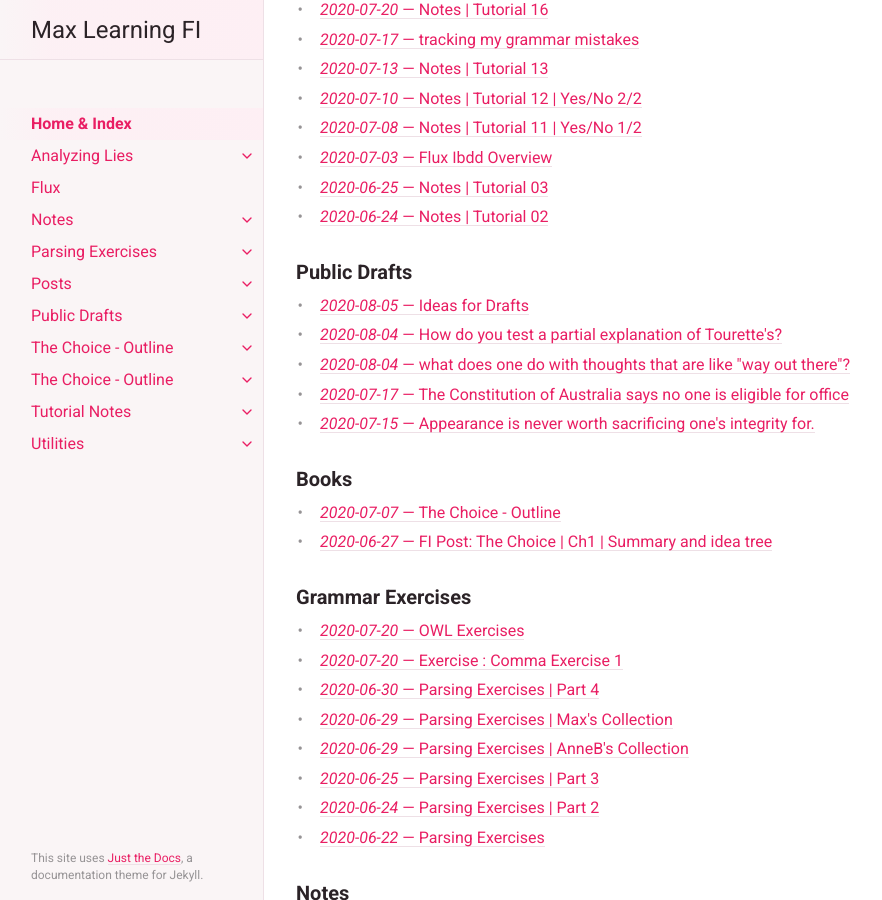
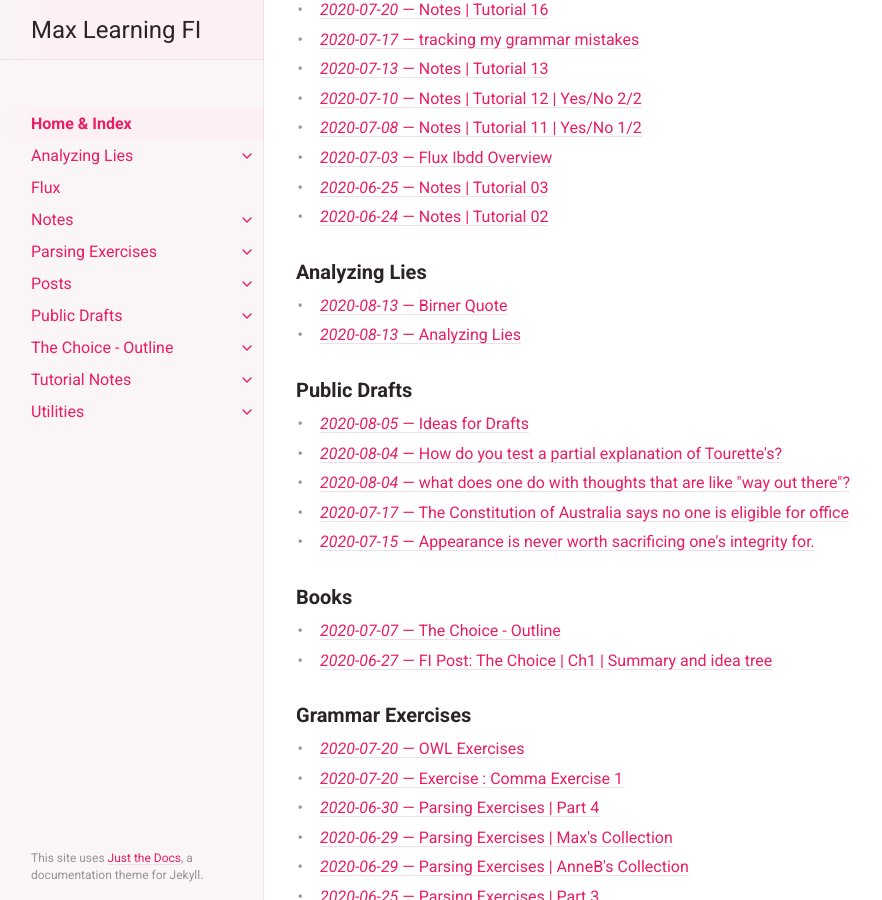
Before and after one commit to curi/fi, a Jekyll site: the page built from docs/index.markdown, in a window 1280 px wide and 900 px high, scrolled down 1401 px. Shown: the whole window, without its empty margins (0-882 px from the left). Built offline with Jekyll 4.4.1, drawn with Linux system fonts in a browser that asks for light colours.

Commit message:
fix the-choice-outline appearing in nav twice - apparently

```diff
--- a/docs/_config.yml
+++ b/docs/_config.yml
@@ -45,6 +45,7 @@ aux_links_new_tab: true
 collections_order:
   - posts
   - tutorials
+  - analyzing_lies
   - pub_drafts
   - books
   - grammar_exercises
--- a/docs/_includes/nav.html
+++ b/docs/_includes/nav.html
@@ -2,9 +2,7 @@
   {%- assign ordered_pages_list = site.html_pages | where_exp:"item", "item.nav_order != nil" -%}
   {%- assign unordered_pages_list = site.html_pages | where_exp:"item", "item.nav_order == nil" -%}
   {% for c in site.collections %}
-    {% for d in c.docs %}
-      {% assign to_concat = c.docs %}
-    {% endfor %}
+    {% assign to_concat = c.docs %}
     {% assign unordered_pages_list = unordered_pages_list | concat: to_concat %}
   {% endfor %}
   {%- if site.nav_sort == 'case_insensitive' -%}
```
